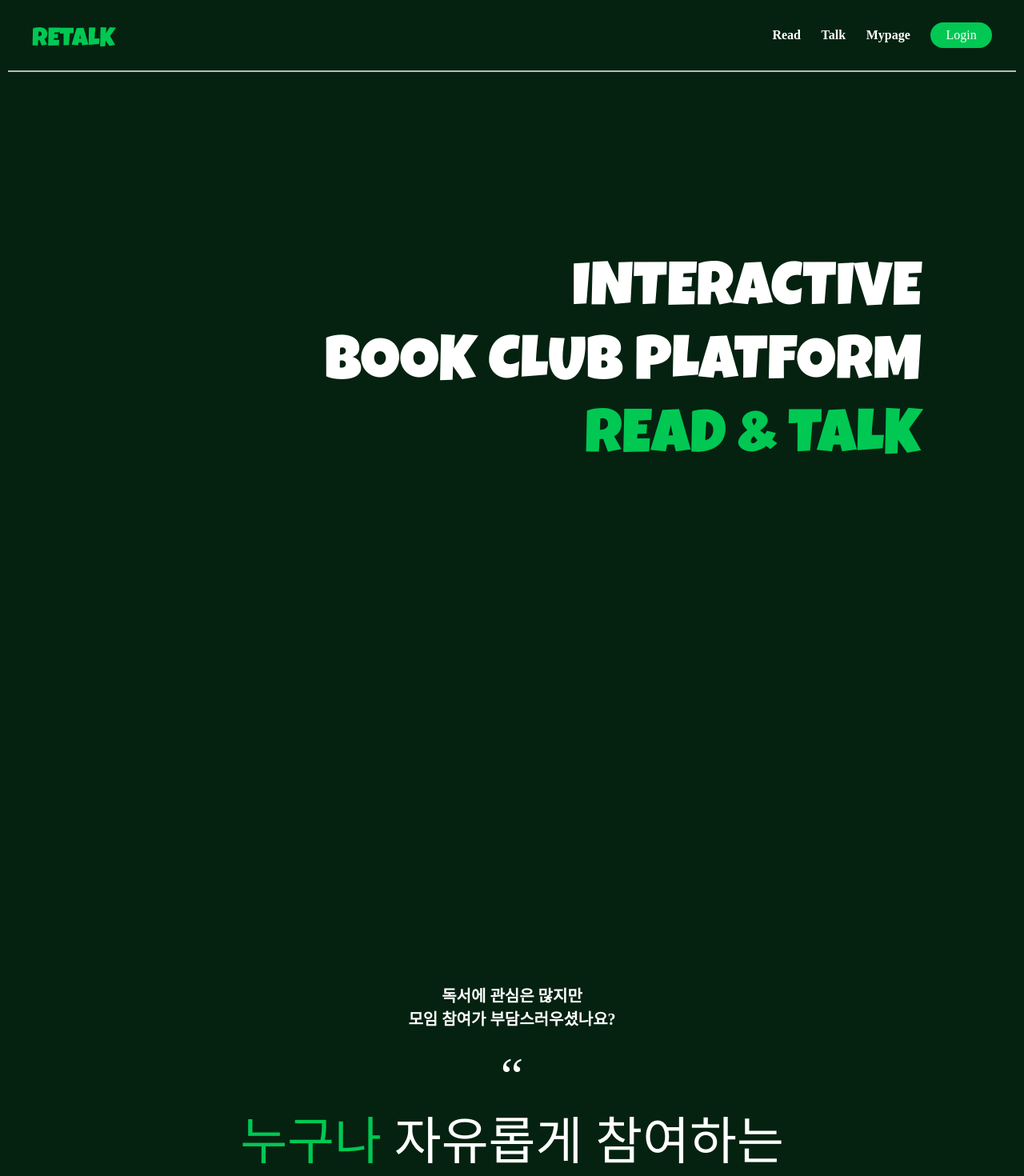
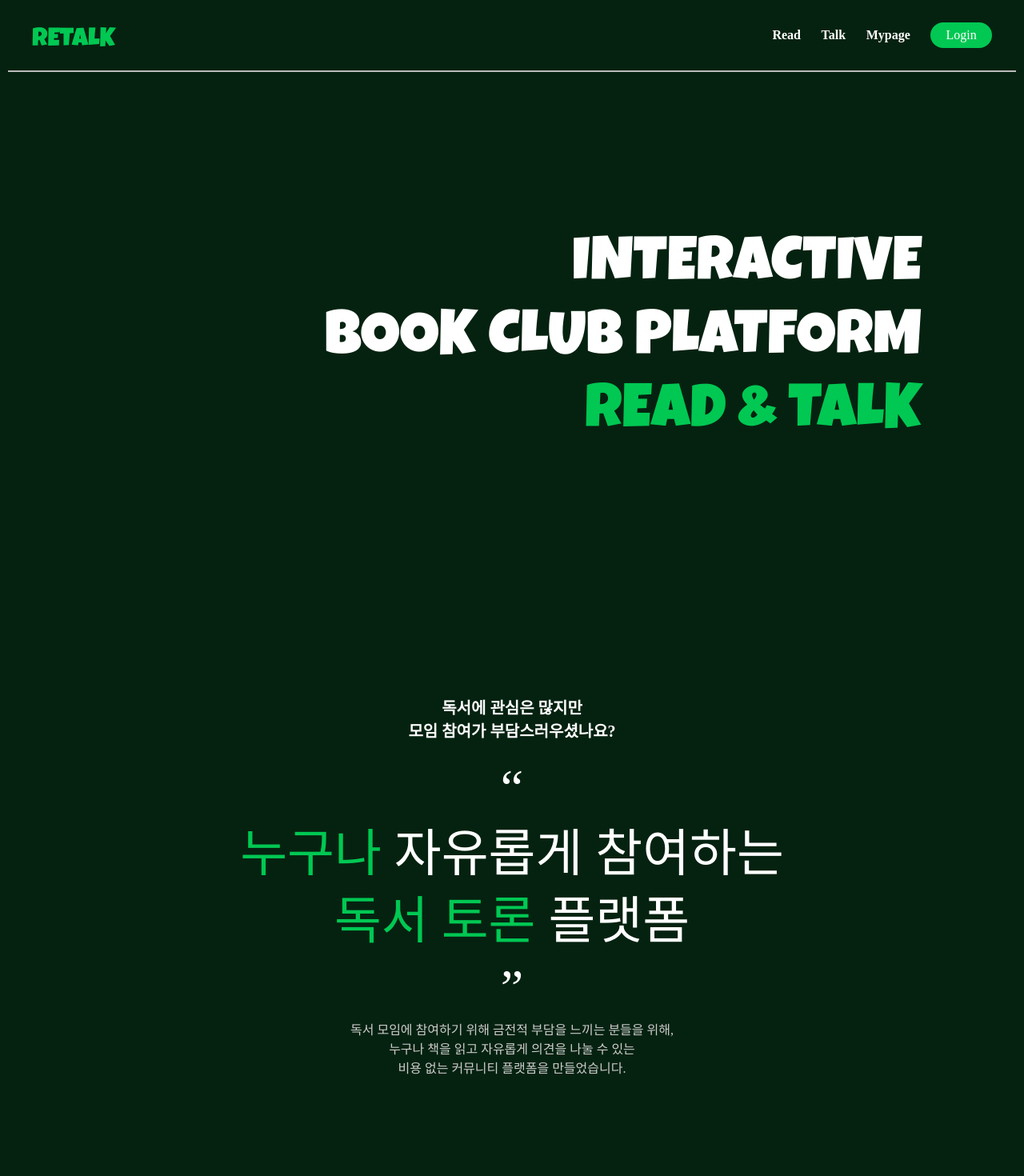
Before and after one commit to lemongza/RETALK, a React (Create React App) app in the folder frontend/: page / in a window 1280 px wide. Shown: the top 1470 px of the page at 80% size. Built offline with nearby package versions, Linux system fonts and the light colour scheme; a web font is replaced by a local one.

Commit message:
메인페이지 섹션 높이 수정

```diff
--- a/frontend/src/pages/Home/MainPage.jsx
+++ b/frontend/src/pages/Home/MainPage.jsx
@@ -3,11 +3,13 @@ import React from "react";
 import styled from "styled-components";
 
 const FirstSection = styled.section`
-  height: 100vh;
+  height: 70vh;
   display: flex;
   align-items: center;
   justify-content: flex-end;
-  padding: 0 10vw;
+  padding-right: 10vw;
+  padding-left: 10vw;
+  padding-top: 5vh;
 `;
 
 const TitleBlock = styled.div`
@@ -16,7 +18,7 @@ const TitleBlock = styled.div`
   font-family: "Luckiest Guy";
   font-size: 6vw;
   line-height: 1.2;
-  margin-bottom: 20vh;
+  margin-bottom: 8vh; /* Reduce bottom margin */
 `;
 
 const Highlight = styled.span`
@@ -24,14 +26,14 @@ const Highlight = styled.span`
 `;
 
 const SecondSection = styled.section`
-  height: 100vh;
+  height: 80vh;
   display: flex;
   flex-direction: column;
   align-items: center;
   justify-content: flex-end;
   text-align: center;
-  padding: 0 10vw;
   color: white;
+  padding-bottom: 10vh; /* Remove extra margin if any */
 `;
 
 const SubTitle = styled.div`
```
